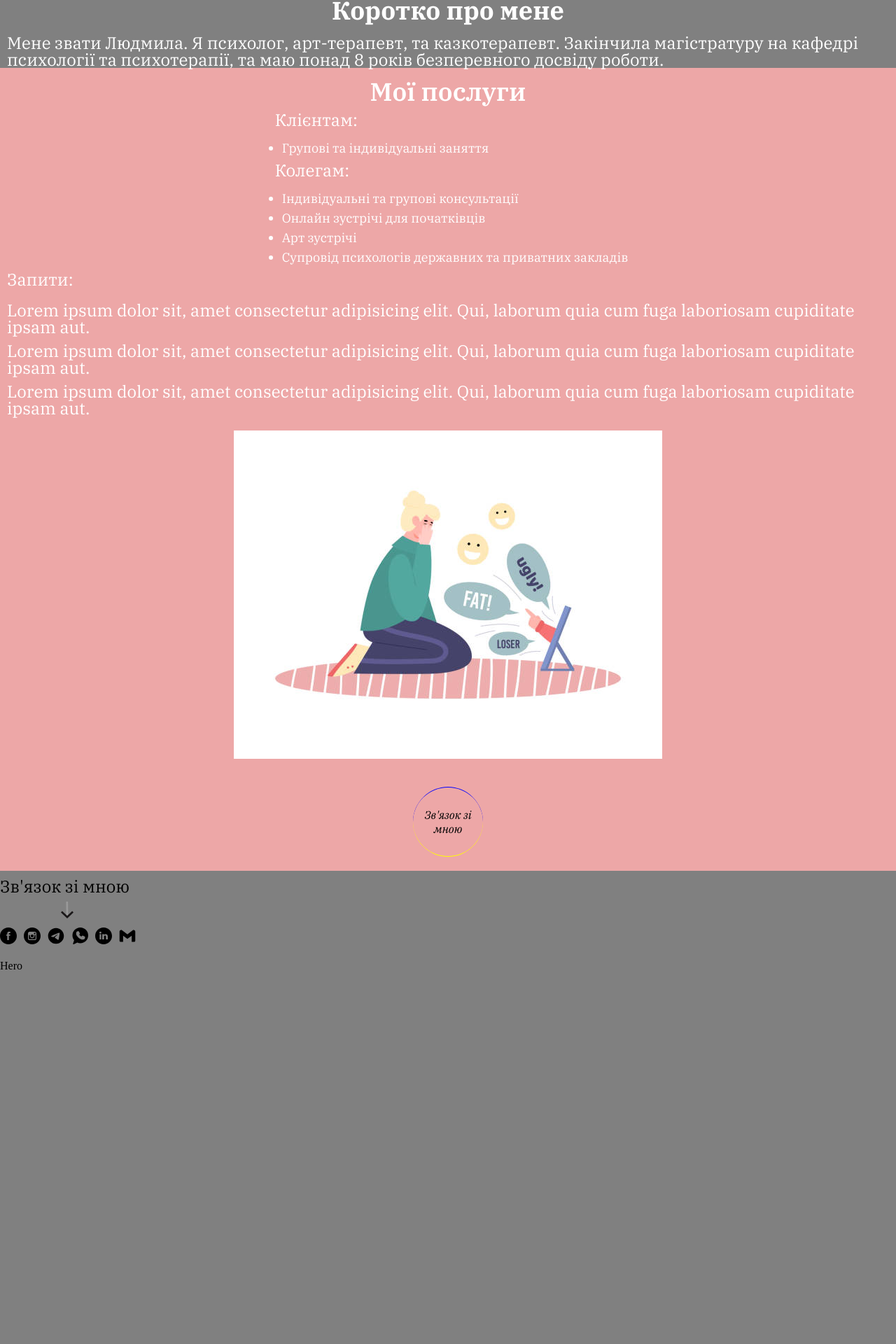
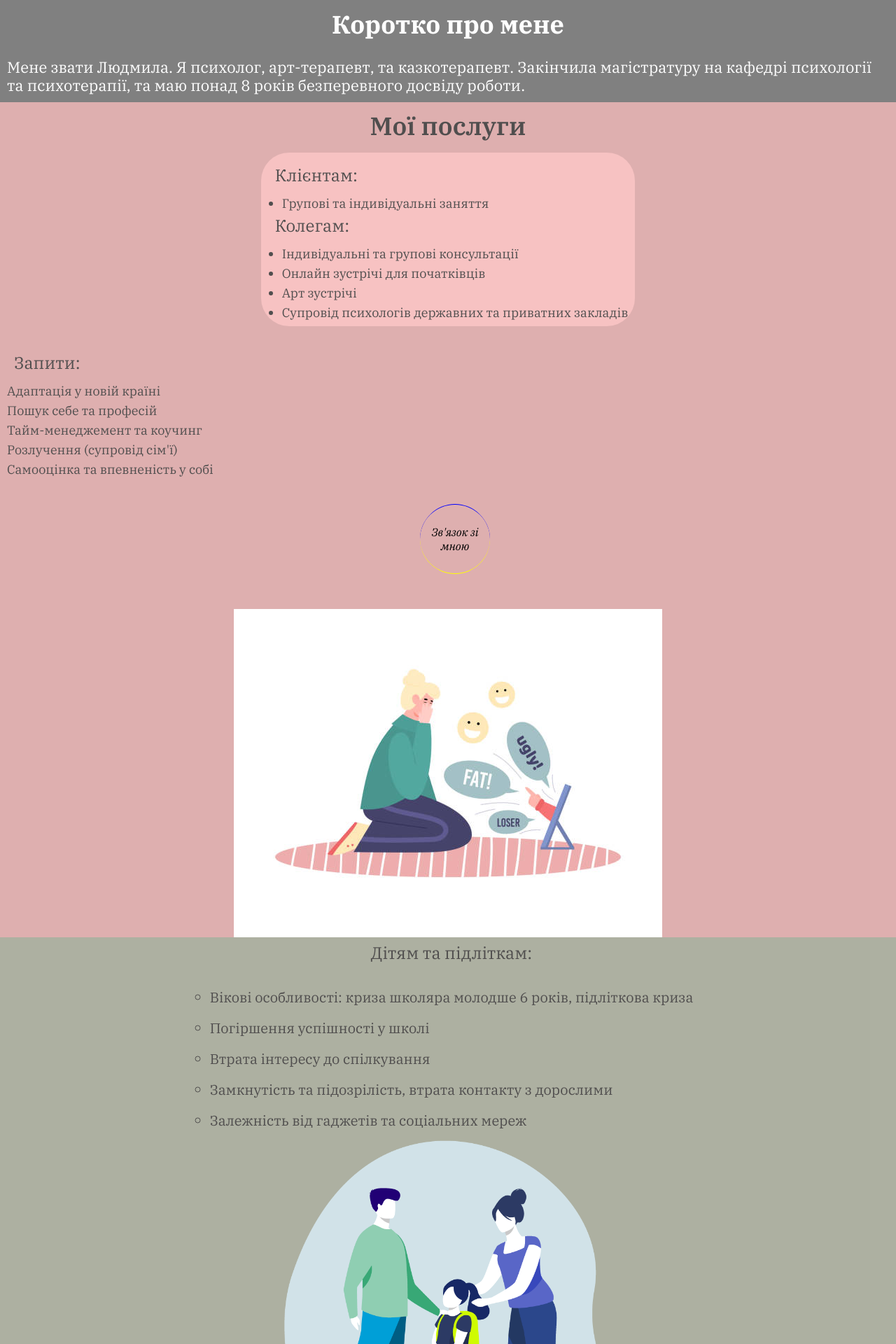
Before and after one commit to dmitruz/psychologist_liuda, a React (Create React App) app: page / in a window 1280 px wide. Shown: the part 1006-2926 px from the top of the page at 70% size. Before the commit the page ends 2394 px from the top, so only its background shows below. Built offline with nearby package versions, Linux system fonts and the light colour scheme.

Commit message:
kids section done

```diff
--- a/src/components/AboutMe/AboutMe.scss
+++ b/src/components/AboutMe/AboutMe.scss
@@ -12,18 +12,21 @@
         font-size: 36px;
         font-weight: 700;
         color: white;
-        margin-bottom: 1rem;
+        margin: 20px 0 20px 0
     }
 
     &__content {
         display: flex;
+        flex-wrap: nowrap;
+        padding: 10px;
     }
 
     &__text {
         font-family: "IBM Plex Serif", serif;
-        font-size: 24px;
+        font-size: 22px;
         font-weight: 400;
-        color: white;
-        margin: 0 0 0 10px;
+        color: #fff;
+        box-sizing: border-box;
+        line-height: 1.2;
     }
 }
--- a/src/components/MyServices/MyServices.scss
+++ b/src/components/MyServices/MyServices.scss
@@ -5,11 +5,15 @@
     flex-direction: column;
     align-items: center;
     justify-content: center;
-    background-color: #eda7a7;
+    background-color: #deafaf;
 
     &__container {
         display: flex;
         flex-direction: column;
+        background-color: #f7c2c2;
+        border-radius: 40px;
+        margin-top: 20px;
+        padding: 10px;
 
     }
 
@@ -17,7 +21,7 @@
         font-family: "IBM Plex Serif", serif;
         font-size: 36px;
         font-weight: 600;
-        color: white;
+        color: #504e4e;
         margin-top: 1rem;
     }
 
@@ -25,7 +29,7 @@
         font-family: "IBM Plex Serif", serif;
         font-size: 24px;
         font-weight: 400;
-        color: white;
+        color: #504e4e;
         margin: 10px 0 0 10px;
     }
 
@@ -35,7 +39,7 @@
         font-family: "IBM Plex Serif", serif;
         font-size: 18px;
         font-weight: 400;
-        color: white;
+        color: #504e4e;
         list-style: disc;
         margin: 10px 0 0 10px;
     }
@@ -53,18 +57,65 @@
     .request-service {
         display: flex;
         flex-direction: column;
+        width: 100%;
+        margin: 20px 0 0 20px;
+        padding: 10px;
 
         &__text {
             font-family: "IBM Plex Serif", serif;
-            font-size: 24px;
+            font-size: 18px;
             font-weight: 400;
-            color: white;
+            color: #504e4e;
             list-style: circle;
-            margin: 10px 0 0 10px;
+            margin-top: 10px;
+
         }
 
         &__item {
             margin-top: 10px;
+
         }
     }
 }
+
+.kids-service {
+    width: 100%;
+    height: 100%;
+    display: flex;
+    flex-direction: column;
+    align-items: center;
+    justify-content: center;
+    background-color: #adb0a1;
+
+    &__subtitle {
+        font-family: "IBM Plex Serif", serif;
+        font-size: 24px;
+        font-weight: 400;
+        color: #504e4e;
+        margin: 10px 0 0 10px;
+    }
+
+    &__container {
+        display: flex;
+        flex-direction: column;
+        padding: 10px;
+    }
+
+    &__text {
+        font-family: "IBM Plex Serif", serif;
+        font-size: 20px;
+        line-height: 1.2;
+        font-weight: 400;
+        color: #504e4e;
+        list-style: circle;
+        margin: 10px 0 0 10px;
+    }
+
+    &__item {
+        margin-top: 20px;
+    }
+}
+
+.family-img {
+    width: 480px;
+}
--- a/src/components/MyServices/MyServices.tsx
+++ b/src/components/MyServices/MyServices.tsx
@@ -2,6 +2,7 @@ import React from 'react';
 import './MyServices.scss';
 import '../../styles/CallMeButton.scss';
 import selfEsteam from '../images/self-esteam.jpg';
+import familyKid from '../images/family.png';
 
 export const MyServices = () => {
     return (
@@ -24,28 +25,63 @@ export const MyServices = () => {
                 <p className="my-services__subtitle">Запити:</p>
                 <ul className="request-service__text">
                     <li className="request-service__item">
-                        Lorem ipsum dolor sit, amet consectetur adipisicing elit.
-                        Qui, laborum quia cum fuga laboriosam cupiditate ipsam aut.
+                        Адаптація у новій країні
                     </li>
                     <li className="request-service__item">
-                        Lorem ipsum dolor sit, amet consectetur adipisicing elit.
-                        Qui, laborum quia cum fuga laboriosam cupiditate ipsam aut.
+                        Пошук себе та професiй
                     </li>
                     <li className="request-service__item">
-                        Lorem ipsum dolor sit, amet consectetur adipisicing elit.
-                        Qui, laborum quia cum fuga laboriosam cupiditate ipsam aut.
+                        Тайм-менеджемент та коучинг
+                    </li>
+                    <li className="request-service__item">
+                        Розлучення (супровід сім'ї)
+                    </li>
+                    <li className="request-service__item">
+                        Самооцінка та впевненість у собі
                     </li>
                 </ul>
+                <div className="call-me">
+                    <button className="call-me__btn">
+                        <span className="call-me__text">
+                            Зв'язок зі мною
+                        </span>
+                    </button>
+                </div>
             </div>
 
             <img src={selfEsteam} className="self-img" alt="self" />
-            <div className="call-me">
-                <button className="call-me__btn">
-                    <span className="call-me__text">
-                        Зв'язок зі мною
-                    </span>
-                </button>
-            </div>
+
+            <section className="kids-service">
+                <p className="kids-service__subtitle">Дітям та підліткам:</p>
+                <div className="kids-service__container">
+                    <ul className="kids-service__text">
+                        <li className="kids-service__item">
+                            Вікові особливості: криза школяра молодше 6 років, підліткова криза
+                        </li>
+                        <li className="kids-service__item">
+                            Погіршення успішності у школі
+                        </li>
+                        <li className="kids-service__item">
+                            Втрата інтересу до спілкування
+                        </li>
+                        <li className="kids-service__item">
+                            Замкнутість та підозрілість, втрата контакту з дорослими
+                        </li>
+                        <li className="kids-service__item">
+                            Залежність від гаджетів та соціальних мереж
+                        </li>
+                    </ul>
+                </div>
+                <img src={familyKid} className="family-img" alt="family" />
+                <div className="call-me">
+                    <button className="call-me__btn">
+                        <span className="call-me__text">
+                            Зв'язок зі мною
+                        </span>
+                    </button>
+                </div>
+            </section>
+
         </section>
     )
 }
```
Also changed, not shown: src/components/images/family.png (added), src/components/images/kids-family.jpg (added).
